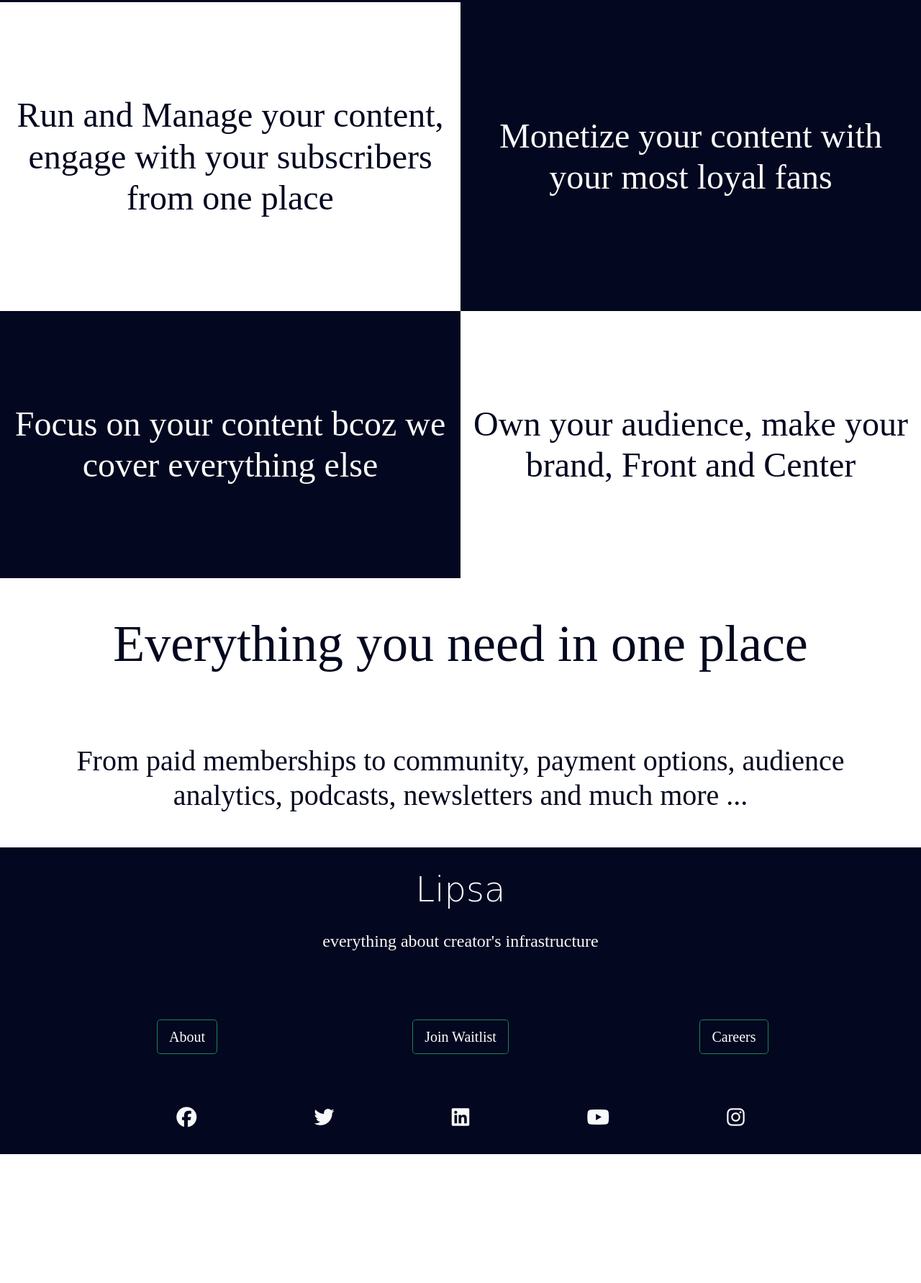
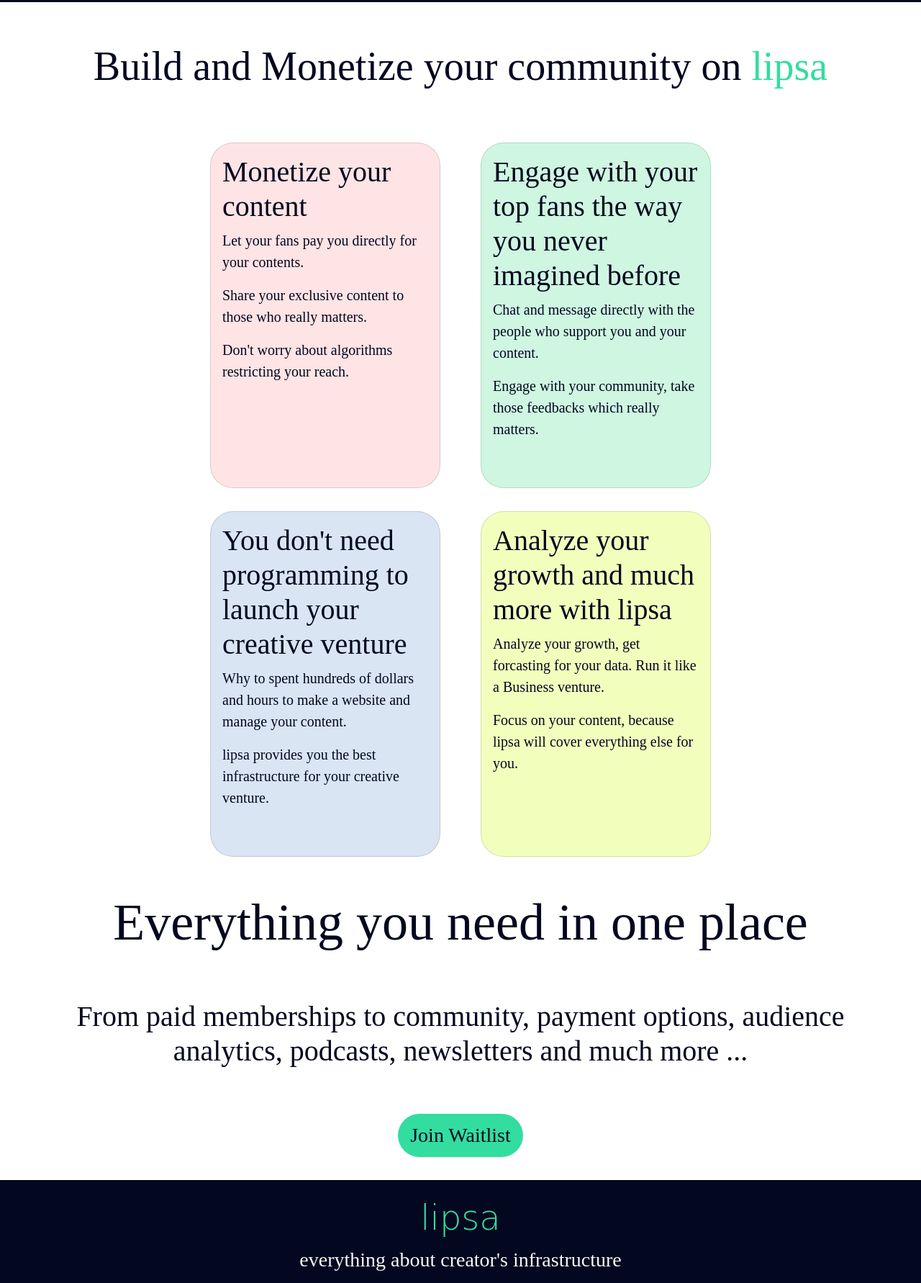
Before and after one commit to lipsa-infra/launching_page, a plain HTML site: page index.html in a window 1280 px wide. Shown: the part 797-2579 px from the top of the page at 72% size. Before the commit the page ends 2400 px from the top, so only its background shows below. Drawn offline with nearby package versions, Linux system fonts and the light colour scheme; a web font is replaced by a local one.

Commit message:
Design changes

```diff
--- a/index.html
+++ b/index.html
@@ -17,16 +17,16 @@
     <div class="bg-blue full-height">
         <div class="d-flex flex-column container full-height text-light p-4">
             <div class="d-flex justify-content-between">
-                <div class="text-green cursive"><span class="display-5">lipsa</span></div>
-                <button onclick="window.open('https://docs.google.com/forms/d/e/1FAIpQLScQiOceREqVzeD2fuYPQMk8zWt_JoosK-fYEGsh4_DW3CpIUA/viewform?usp=sf_link','_blank');" class="btn btn-lg btn-success bg-blue">Join Waitlist</button>
+                <div class="text-green cursive"><span class="display-4">lipsa</span></div>
+                <button onclick="window.open('https://docs.google.com/forms/d/e/1FAIpQLScQiOceREqVzeD2fuYPQMk8zWt_JoosK-fYEGsh4_DW3CpIUA/viewform?usp=sf_link','_blank');" class="btn btn-lg bg-light text-blue fs-4">Join Waitlist</button>
             </div>
             <div class="d-flex flex-column align-items-center flex-fill justify-content-center text-center">
-                <p class="display-4">Build and Monetize your community on Lipsa</p>
-                <div class="lead">Your space on internet where you share, engage with your most loyal fans and monetize yourself</div>
+                <div class="display-3">Your space on internet where you</div>
+                <div class="display-4 typewriter"></div>
             </div>
             <div class="d-flex flex-column align-items-center flex-fill justify-content-center display-5">
                 <div class="p-3">Launching Soon</div>
-                <button onclick="window.open('https://docs.google.com/forms/d/e/1FAIpQLScQiOceREqVzeD2fuYPQMk8zWt_JoosK-fYEGsh4_DW3CpIUA/viewform?usp=sf_link','_blank');" class="btn btn-lg btn-success bg-blue">Join Waitlist</button>
+                <button onclick="window.open('https://docs.google.com/forms/d/e/1FAIpQLScQiOceREqVzeD2fuYPQMk8zWt_JoosK-fYEGsh4_DW3CpIUA/viewform?usp=sf_link','_blank');" class="btn btn-lg bg-light text-blue fs-3">Join Waitlist</button>
             </div>
             <div class="d-flex container justify-content-evenly align-items-center icons fs-4">
                 <i class="fas fa-music"></i>
@@ -38,60 +38,96 @@
         </div>
     </div>
 
-    <div class="container-fluid full-height d-flex flex-column">
-        <div class="row flex-fill">
-            <div class="col-12 col-sm-6 d-flex align-items-center justify-content-center display-5 text-center text-blue">
-                Run and Manage your content, engage with your subscribers from one place
+    <div class="container-fluid d-flex flex-column justify-content-around align-items-center">
+        <p class="text-center text-blue display-4 m-0">Build and Monetize your community on <span class="text-green">lipsa</span></p>
+        <div class="row justify-content-center flex-fill">
+            <div class="col-12 col-sm-auto d-flex flex-column align-items-center justify-content-center text-blue">
+                <div class="card m-3" style="background-color: #fee4e4;">
+                    <div class="card-body">
+                        <div class="card-title display-6">Monetize your content</div>
+                        <div class="card-text">
+                            <p class="m-0 pt-0 pb-3 fs-5">Let your fans pay you directly for your contents.</p>
+                            <p class="m-0 pt-0 pb-3 fs-5">Share your exclusive content to those who really matters.</p>
+                            <p class="m-0 pt-0 pb-3 fs-5">Don't worry about algorithms restricting your reach.</p>
+                        </div>
+                    </div>
+                </div>
             </div>
-            <div class="col-12 col-sm-6 d-flex align-items-center justify-content-center display-5 text-center bg-blue text-light">
-                Monetize your content with your most loyal fans
+            <div class="col-12 col-sm-auto d-flex flex-column align-items-center justify-content-center text-blue">
+                <div class="card m-3" style="background-color: #cff6e1;">
+                    <div class="card-body">
+                        <div class="card-title display-6">Engage with your top fans the way you never imagined before</div>
+                        <div class="card-text">
+                            <p class="m-0 pt-0 pb-3 fs-5">Chat and message directly with the people who support you and your content.</p>
+                            <p class="m-0 pt-0 pb-3 fs-5">Engage with your community, take those feedbacks which really matters.</p>
+                        </div>
+                    </div>
+                </div>
             </div>
-            <div class="col-12 col-sm-6 order-2 order-sm-1 d-flex align-items-center justify-content-center display-5 text-center bg-blue text-light">
-                Focus on your content bcoz we cover everything else
+        </div>
+        <div class="row justify-content-center flex-fill">
+            <div class="col-12 col-sm-auto order-2 order-sm-1 d-flex flex-column align-items-center justify-content-center text-blue">
+                <div class="card m-3" style="background-color: #d9e5f3;">
+                    <div class="card-body">
+                        <div class="card-title display-6">You don't need programming to launch your creative venture</div>
+                        <div class="card-text">
+                            <p class="m-0 pt-0 pb-3 fs-5">Why to spent hundreds of dollars and hours to make a website and manage your content.</p>
+                            <p class="m-0 pt-0 pb-3 fs-5">lipsa provides you the best infrastructure for your creative venture.</p>
+                        </div>
+                    </div>
+                </div>
             </div>
-            <div class="col-12 col-sm-6 order-1 order-sm-2 d-flex align-items-center justify-content-center display-5 text-center text-blue">
-                Own your audience, make your brand, Front and Center
+            <div class="col-12 col-sm-auto order-1 order-sm-2 d-flex flex-column align-items-center justify-content-center text-blue">
+                <div class="card m-3" style="background-color: #f2ffbc;">
+                    <div class="card-body">
+                        <div class="card-title display-6">Analyze your growth and much more with lipsa</div>
+                        <div class="card-text">
+                            <p class="m-0 pt-0 pb-3 fs-5">Analyze your growth, get forcasting for your data. Run it like a Business venture.</p>
+                            <p class="m-0 pt-0 pb-3 fs-5">Focus on your content, because lipsa will cover everything else for you.</p>
+                        </div>
+                    </div>
+                </div>
             </div>
         </div>
     </div>
 
-    <div class="full-height d-flex flex-column">
+    <div class="full-height d-flex flex-column justify-content-around">
         <div class="container d-flex flex-column flex-fill justify-content-around align-items-center text-center text-blue">
-            <div class="display-2">Everything you need in one place</div>
-            <div class="display-6">From paid memberships to community, payment options, audience analytics, podcasts, newsletters and much more ...</div>
+            <p class="display-2 m-0 p-2">Everything you need in one place</p>
+            <p class="display-6 m-0 p-2">From paid memberships to community, payment options, audience analytics, podcasts, newsletters and much more ...</p>
+            <button class="btn btn-lg bg-green text-blue m-2 fs-3" onclick="window.open('https://docs.google.com/forms/d/e/1FAIpQLScQiOceREqVzeD2fuYPQMk8zWt_JoosK-fYEGsh4_DW3CpIUA/viewform?usp=sf_link','_blank');">Join Waitlist</button>
         </div>
-        <div class="d-flex flex-column flex-fill justify-content-around align-items-center bg-blue text-light">
-            <div class="text-center">
-                <div class="display-5 cursive">Lipsa</div>
-                <p class="m-0">everything about creator's infrastructure</p>
+        <div class="bg-blue text-light d-flex flex-column flex-fill justify-content-around align-items-center">
+            <div class="text-center container">
+                <div class="display-5 cursive text-green">lipsa</div>
+                <p class="m-0 p-2 fs-3">everything about creator's infrastructure</p>
             </div>
             <div class="d-flex container justify-content-center align-items-center">
                 <div class="row flex-fill">
-
-                    <div class="col-12 col-sm-4 d-flex align-items-center justify-content-center">
+                    <div class="col-12 col-sm-6 d-flex align-items-center justify-content-center">
                         <a href="about.html">
-                        <button class="btn btn-lg btn-success bg-blue m-2">About</button>
+                        <button class="btn btn-lg btn-success bg-blue m-1 fs-3">About</button>
                         </a>
                     </div>
-
-                    <div class="col-12 col-sm-4 d-flex align-items-center justify-content-center">
-                        <button onclick="window.open('https://docs.google.com/forms/d/e/1FAIpQLScQiOceREqVzeD2fuYPQMk8zWt_JoosK-fYEGsh4_DW3CpIUA/viewform?usp=sf_link','_blank');" class="btn btn-lg btn-success bg-blue m-2">Join Waitlist</button>
-                    </div>
-                    <div class="col-12 col-sm-4 d-flex align-items-center justify-content-center">
-                        <button onclick="window.open('https://docs.google.com/forms/d/e/1FAIpQLScXavi6uwztLAhz0uOW4y5Zp_3v6wFQ84Gn6zdSZV9TN1rxpQ/viewform','_blank');" class="btn btn-lg btn-success bg-blue m-2">Careers</button>
+                    <div class="col-12 col-sm-6 d-flex align-items-center justify-content-center">
+                        <button class="btn btn-lg btn-success bg-blue m-1 fs-3" onclick="window.open('https://docs.google.com/forms/d/e/1FAIpQLScXavi6uwztLAhz0uOW4y5Zp_3v6wFQ84Gn6zdSZV9TN1rxpQ/viewform','_blank');">Careers</button>
                     </div>
                 </div>
             </div>
             <div class="d-flex container justify-content-evenly align-items-center icons fs-3">
-                <i class="fab fa-facebook"></i>
-                <i class="fab fa-twitter"></i>
-                <i class="fab fa-linkedin"></i>
-                <i class="fab fa-youtube"></i>
-                <i class="fab fa-instagram"></i>
+                <div>
+                    <i class="fab fa-linkedin"></i>
+                    <a class="fs-4" href="https://www.linkedin.com/company/lipsa/about/" target="_blank">LinkedIn</a>
+                </div>
+                <div>
+                    <i class="far fa-envelope"></i>
+                    <span class="fs-4">teamlipsa@gmail.com</span>
+                </div>
             </div>
         </div>
     </div>
     <script src="https://cdn.jsdelivr.net/npm/bootstrap@5.1.1/dist/js/bootstrap.min.js" integrity="sha384-skAcpIdS7UcVUC05LJ9Dxay8AXcDYfBJqt1CJ85S/CFujBsIzCIv+l9liuYLaMQ/" crossorigin="anonymous"></script>
     <script src="https://cdn.jsdelivr.net/npm/bootstrap@5.1.1/dist/js/bootstrap.bundle.min.js" integrity="sha384-/bQdsTh/da6pkI1MST/rWKFNjaCP5gBSY4sEBT38Q/9RBh9AH40zEOg7Hlq2THRZ" crossorigin="anonymous"></script>
+    <script src="script.js"></script>
 </body>
 </html>
--- a/style.css
+++ b/style.css
@@ -134,3 +134,18 @@ p{
     font-size: 18px;
     font-weight: 300;
 }
+
+.card {
+    width: 20rem;
+    height: 30rem;
+    border-radius: 2rem;
+}
+
+.btn {
+    border-radius: 10rem;
+}
+
+a, a:hover {
+    color: white;
+    text-decoration: none;
+}
```
Also changed, not shown: script.js (added, +43 -0 lines).
